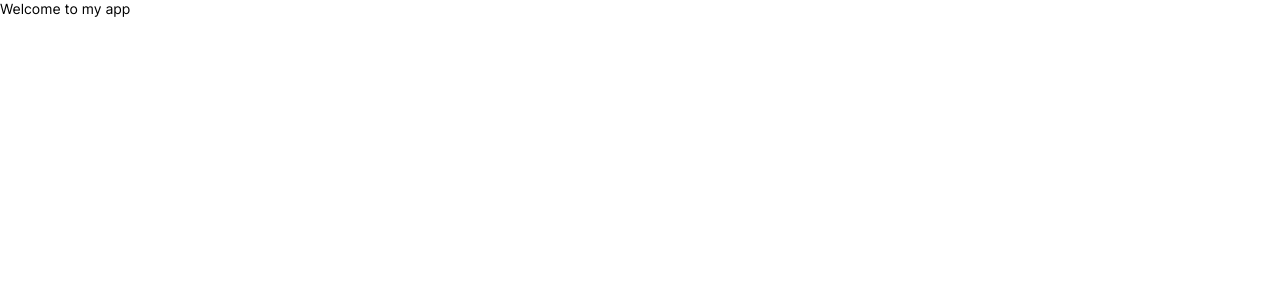
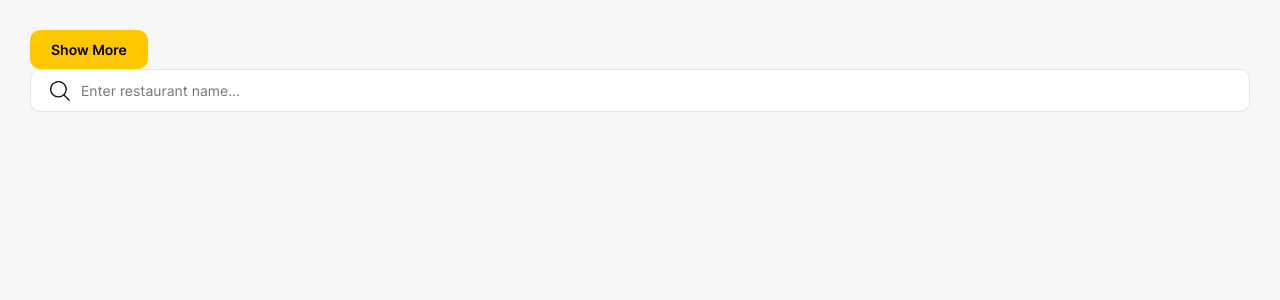
Before and after one commit to wis2903/wego-frontend-technical-test, a React (Create React App) app: page / in a window 1280 px wide. Shown: the top 300 px of the page. Built offline with nearby package versions, Linux system fonts and the light colour scheme.

Commit message:
add button and input component

```diff
--- a/src/app.tsx
+++ b/src/app.tsx
@@ -1,8 +1,15 @@
 import React from 'react';
+import Button from './components/button';
+import Input from './components/input';
+import SearchIcon from './resources/images/search.png';
 
 const App = (): JSX.Element => {
   return (
-    <div>Welcome to my app</div>
+    <div>
+      <Button primary>Show More</Button>
+      <br />
+      <Input iconUrl={SearchIcon} placeholder='Enter restaurant name...'/>
+    </div>
   );
 };
 
--- /dev/null
+++ b/src/components/button/index.tsx
@@ -0,0 +1,38 @@
+import React from 'react';
+import styles from './styles.module.scss';
+import classNames from 'classnames';
+
+interface IButtonProps extends React.ButtonHTMLAttributes<HTMLButtonElement> {
+    className?: string,
+    primary?: boolean,
+    disabled?: boolean,
+    outline?: boolean,
+    children?: React.ReactNode,
+}
+
+const Button = ({ className, primary, disabled, outline, children, onClick, ...rest }: IButtonProps): JSX.Element => {
+    const handleClick = (e: React.MouseEvent<HTMLButtonElement, MouseEvent>): void => {
+        if (disabled) return;
+        if (onClick) onClick(e);
+    };
+
+    return (
+        <button
+            {...rest}
+            className={
+                classNames(
+                    styles.container,
+                    className,
+                    primary && styles.primary,
+                    disabled && styles.disabled,
+                    outline && styles.outline,
+                )
+            }
+            onClick={handleClick}
+        >
+            {children}
+        </button>
+    );
+};
+
+export default Button;
--- /dev/null
+++ b/src/components/button/styles.module.scss
@@ -0,0 +1,24 @@
+@use '../../styles/theme.scss';
+
+.container{
+    outline: 0;
+    border: 1px solid transparent;
+    background: #ffffff;
+    font-weight: 600;
+    padding: 10px 20px;
+    border-radius: 10px;
+    cursor: pointer;
+
+    &.outline, &.primary {
+        border-color: theme.$primayColor;
+        background: 0;
+    }
+
+    &.primary{
+        background: theme.$primayColor;
+    }
+
+    &.disabled{
+        cursor: not-allowed;
+    }
+}
--- /dev/null
+++ b/src/components/input/index.tsx
@@ -0,0 +1,23 @@
+import classNames from 'classnames';
+import React from 'react';
+import styles from './styles.module.scss';
+
+interface IInputProps extends React.InputHTMLAttributes<HTMLInputElement> {
+    className?: string,
+    iconUrl?: string,
+}
+
+const Input = ({ className, iconUrl, ...rest }: IInputProps): JSX.Element => {
+    return (
+        <div className={classNames(styles.container, className, !!iconUrl && styles.hasIcon)}>
+            {
+                !!iconUrl
+                &&
+                <img src={iconUrl} alt='icon' />
+            }
+            <input {...rest} />
+        </div>
+    );
+};
+
+export default Input;
--- /dev/null
+++ b/src/components/input/styles.module.scss
@@ -0,0 +1,32 @@
+@use '../../styles/theme.scss';
+
+.container{
+    position: relative;
+
+    input{
+        width: 100%;
+        border: 1px solid #e5e5e5;
+        border-radius: 10px;
+        background: #ffffff;
+        padding: 12px 20px;
+        outline: 0;
+
+        &:focus{
+            border-color: theme.$primayColor;
+        }
+    }
+
+    img{
+        width: 20px;
+        position: absolute;
+        left: 20px;
+        top: 50%;
+        transform: translateY(-50%);
+    }
+
+    &.hasIcon{
+        input{
+            padding-left: 50px;
+        }
+    }
+}
--- /dev/null
+++ b/src/styles/_theme.scss
@@ -0,0 +1 @@
+$primayColor: #ffc700;
--- a/src/styles/global.scss
+++ b/src/styles/global.scss
@@ -10,3 +10,8 @@
     -moz-osx-font-smoothing: grayscale;
     text-rendering: optimizeLegibility;
 }
+
+body{
+    background: #f7f7f9;
+    padding: 30px;
+}
--- a/src/types/declaration.d.ts
+++ b/src/types/declaration.d.ts
@@ -1 +1,2 @@
 declare module '*.scss';
+declare module '*.png';
```
Also changed, not shown: src/resources/images/search.png (added).
